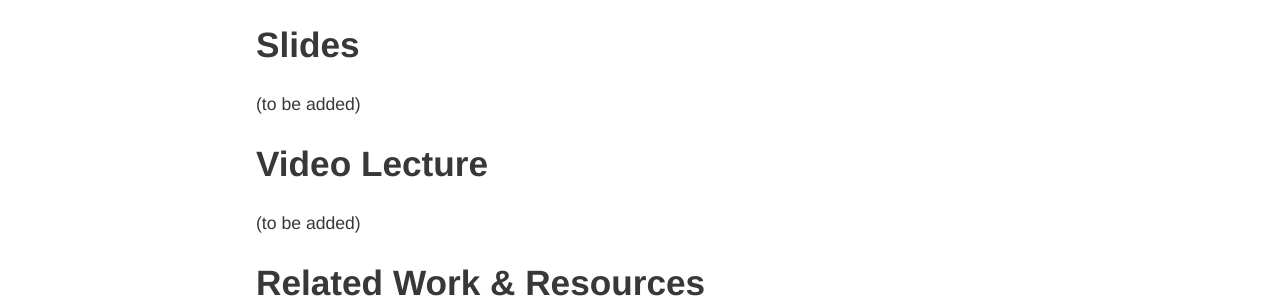
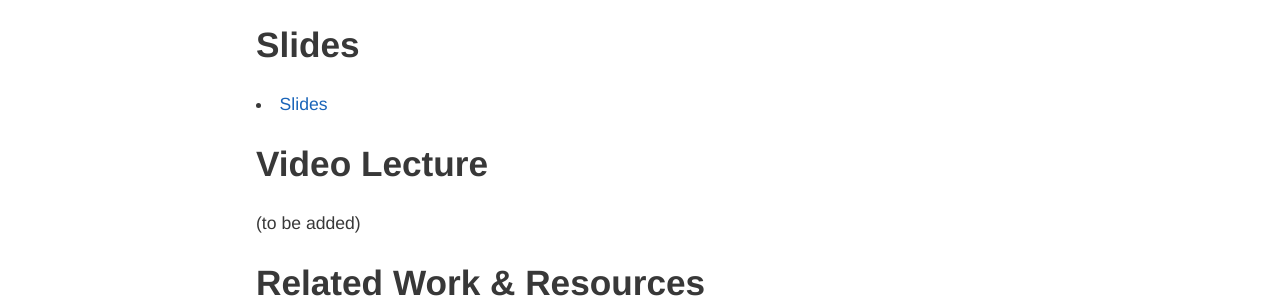
Before and after one commit to imatge-upc/telecombcn-2016-dlcv, a Jekyll site: the page built from attention.md, in a window 1280 px wide. Shown: the part 567-865 px from the top of the page. Built offline with Jekyll 4.4.1, drawn with Linux system fonts in a browser that asks for light colours; nearby versions of some CDN libraries.

Commit message:
Update attention.md

```diff
--- a/attention.md
+++ b/attention.md
@@ -17,7 +17,8 @@ hide: true
 
 ## Slides
 
-(to be added)
+* [Slides](slides/D4L6-attention.pdf)
+
 
 ## Video Lecture
 
```
